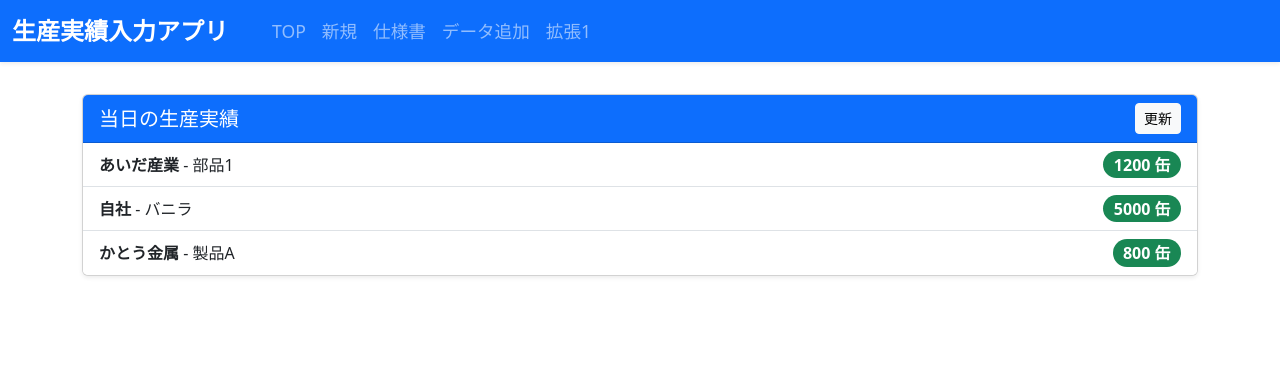
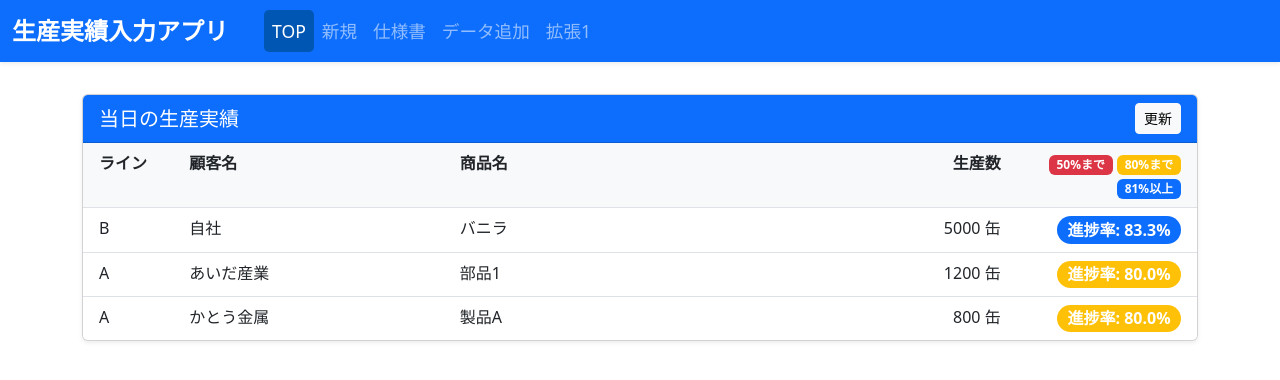
Before and after one commit to nakaji0501/line, a React (Vite) app: page / in a window 1280 px wide. Shown: the top 380 px of the page. Built offline with nearby package versions, Linux system fonts and the light colour scheme.

Commit message:
"TOP画面のレイアウト変更"

```diff
--- a/src/App.css
+++ b/src/App.css
@@ -27,6 +27,12 @@ html, body, #root, .App {
   padding-right: 0.8rem; /* リンク間のスペース */
 }
 
+.header-nav-inline .nav-link.active {
+  background-color: #0056b3; /* アクティブなタブの背景色 */
+  color: white; /* アクティブなタブの文字色 */
+  border-radius: 5px; /* 角を丸くする */
+}
+
 /* 数値入力の矢印を非表示にする */
 input[type="number"]::-webkit-inner-spin-button,
 input[type="number"]::-webkit-outer-spin-button {
--- a/src/App.jsx
+++ b/src/App.jsx
@@ -19,29 +19,38 @@ const AppContent = () => {
     }
   };
 
+  const handleReset = () => {
+    if (formRef.current) {
+      formRef.current.reset();
+    }
+  };
+
   return (
     <div className="App d-flex flex-column vh-100">
       <Navbar bg="primary" variant="dark" expand="lg" className="shadow-sm">
         <Container fluid>
           <Navbar.Brand as={Link} to="/new" className="fs-4 fw-bold">生産実績入力アプリ</Navbar.Brand>
           <Nav className="header-nav-inline">
-            <Nav.Link as={Link} to="/">TOP</Nav.Link>
-            <Nav.Link as={Link} to="/new">新規</Nav.Link>
-            <Nav.Link as={Link} to="/shyousho">仕様書</Nav.Link>
-            <Nav.Link as={Link} to="/data-add">データ追加</Nav.Link>
-            <Nav.Link as={Link} to="/kakuho1">拡張1</Nav.Link>
+            <Nav.Link as={Link} to="/" active={location.pathname === '/'}>TOP</Nav.Link>
+            <Nav.Link as={Link} to="/new" active={location.pathname === '/new'}>新規</Nav.Link>
+            <Nav.Link as={Link} to="/shyousho" active={location.pathname === '/shyousho'}>仕様書</Nav.Link>
+            <Nav.Link as={Link} to="/data-add" active={location.pathname === '/data-add'}>データ追加</Nav.Link>
+            <Nav.Link as={Link} to="/kakuho1" active={location.pathname === '/kakuho1'}>拡張1</Nav.Link>
           </Nav>
           <Navbar.Toggle aria-controls="basic-navbar-nav" />
           <Navbar.Collapse id="basic-navbar-nav">
             <Nav className="ms-auto d-lg-none">
-              <Nav.Link as={Link} to="/">TOP</Nav.Link>
-              <Nav.Link as={Link} to="/new">新規</Nav.Link>
-              <Nav.Link as={Link} to="/shyousho">仕様書</Nav.Link>
-              <Nav.Link as={Link} to="/data-add">データ追加</Nav.Link>
-              <Nav.Link as={Link} to="/kakuho1">拡張1</Nav.Link>
+              <Nav.Link as={Link} to="/" active={location.pathname === '/'}>TOP</Nav.Link>
+              <Nav.Link as={Link} to="/new" active={location.pathname === '/new'}>新規</Nav.Link>
+              <Nav.Link as={Link} to="/shyousho" active={location.pathname === '/shyousho'}>仕様書</Nav.Link>
+              <Nav.Link as={Link} to="/data-add" active={location.pathname === '/data-add'}>データ追加</Nav.Link>
+              <Nav.Link as={Link} to="/kakuho1" active={location.pathname === '/kakuho1'}>拡張1</Nav.Link>
             </Nav>
             {location.pathname === '/new' && (
-              <Button variant="success" onClick={handleSave} className="ms-auto">保存</Button>
+              <div className="ms-auto">
+                <Button variant="success" onClick={handleSave} className="me-2">保存</Button>
+                <Button variant="danger" onClick={handleReset}>リセット</Button>
+              </div>
             )}
           </Navbar.Collapse>
         </Container>
--- a/src/pages/InputForm.jsx
+++ b/src/pages/InputForm.jsx
@@ -28,10 +28,7 @@ const DefectCounter = ({ label, count, onCountChange, isLargeButton = false }) =
   </Col>
 );
 
-const InputForm = forwardRef((props, ref) => {
-  // --- State管理 ---
-  const [showCustomerModal, setShowCustomerModal] = useState(false);
-  const [formData, setFormData] = useState({
+const initialFormData = {
   date: new Date().toISOString().slice(0, 10),
   line: '',
   worker: '',
@@ -45,16 +42,25 @@ const InputForm = forwardRef((props, ref) => {
   douNomi: '',
   sokoNomi: '',
   notes: ''
-  });
+};
+
+const initialProcessingDefects = {
+  douInsatsu: 0, douKizu: 0, douSonota: 0, sokoFuryo: 0, futaFuryo: 0
+};
+
+const initialInspectionDefects = {
+  douInsatsu: 0, douKizu: 0, sokoKizuHekomi: 0, sokoMaki: 0, sonota: 0
+};
+
+const InputForm = forwardRef((props, ref) => {
+  // --- State管理 ---
+  const [showCustomerModal, setShowCustomerModal] = useState(false);
+  const [formData, setFormData] = useState(initialFormData);
 
   // 加工不良のstate
-  const [processingDefects, setProcessingDefects] = useState({
-    douInsatsu: 0, douKizu: 0, douSonota: 0, sokoFuryo: 0, futaFuryo: 0
-  });
+  const [processingDefects, setProcessingDefects] = useState(initialProcessingDefects);
   // 検査不良のstate
-  const [inspectionDefects, setInspectionDefects] = useState({
-    douInsatsu: 0, douKizu: 0, sokoKizuHekomi: 0, sokoMaki: 0, sonota: 0
-  });
+  const [inspectionDefects, setInspectionDefects] = useState(initialInspectionDefects);
 
   // --- 当日使用数の計算 ---
   const totalInspectionDefects = Object.values(inspectionDefects).reduce((sum, current) => sum + current, 0);
@@ -90,6 +96,23 @@ const InputForm = forwardRef((props, ref) => {
 
   const handleSubmit = (e) => {
     if (e) e.preventDefault();
+
+    if (!formData.customer || !formData.product) {
+      alert('顧客名と商品名を入力してください。');
+      return;
+    }
+
+    if (!formData.endTime) {
+      alert('終了時刻を入力してください。');
+      return;
+    }
+
+    const today = new Date().toISOString().slice(0, 10);
+    if (formData.date !== today) {
+      alert('日付が今日の日付ではありません。今日の日付を選択してください。');
+      return;
+    }
+
     const submissionData = {
       ...formData,
       processingDefects,
@@ -100,8 +123,17 @@ const InputForm = forwardRef((props, ref) => {
     // ここでFirebaseにデータを送信する処理を実装
   };
 
+  const handleReset = () => {
+    if (window.confirm('リセットしますか？')) {
+      setFormData(initialFormData);
+      setProcessingDefects(initialProcessingDefects);
+      setInspectionDefects(initialInspectionDefects);
+    }
+  };
+
   useImperativeHandle(ref, () => ({
-    submit: handleSubmit
+    submit: handleSubmit,
+    reset: handleReset
   }));
 
   // --- レンダリング ---
--- a/src/pages/TopPage.jsx
+++ b/src/pages/TopPage.jsx
@@ -1,13 +1,13 @@
 import React from 'react';
-import { Container, Card, ListGroup, Button } from 'react-bootstrap';
+import { Container, Card, ListGroup, Button, Row, Col } from 'react-bootstrap';
 
 function TopPage() {
   // ダミーデータ
   const dailyRecords = [
-    { id: 1, customer: 'あいだ産業', product: '部品1', quantity: 1200 },
-    { id: 2, customer: '自社', product: 'バニラ', quantity: 5000 },
-    { id: 3, customer: 'かとう金属', product: '製品A', quantity: 800 },
-  ];
+    { id: 1, line: 'A', customer: 'あいだ産業', product: '部品1', actualQuantity: 1200, plannedQuantity: 1500 },
+    { id: 2, line: 'B', customer: '自社', product: 'バニラ', actualQuantity: 5000, plannedQuantity: 6000 },
+    { id: 3, line: 'A', customer: 'かとう金属', product: '製品A', actualQuantity: 800, plannedQuantity: 1000 },
+  ].sort((a, b) => b.line.localeCompare(a.line));
 
   const handleRefresh = () => {
     alert('データを更新しました（実際にはまだ同期機能はありません）');
@@ -19,16 +19,51 @@ function TopPage() {
       <Card className="shadow-sm">
         <Card.Header className="bg-primary text-white d-flex justify-content-between align-items-center">
           <h5 className="mb-0">当日の生産実績</h5>
-          <Button variant="light" size="sm" onClick={handleRefresh}>更新</Button>
+          <div className="d-flex align-items-center">
+            <Button variant="light" size="sm" onClick={handleRefresh}>更新</Button>
+          </div>
         </Card.Header>
         <ListGroup variant="flush">
+          <ListGroup.Item className="d-flex align-items-center bg-light fw-bold">
+            <Row className="flex-grow-1 g-0 align-items-start">
+              <Col xs={1} className="text-start">ライン</Col>
+              <Col xs={3} className="text-start">顧客名</Col>
+              <Col xs={2} className="text-start">商品名</Col>
+              <Col xs={4} className="text-end">生産数</Col>
+              <Col xs={2} className="text-end">
+                <span className="badge bg-danger">50%まで</span>
+                <span className="badge bg-warning ms-1">80%まで</span>
+                <span className="badge bg-primary ms-1">81%以上</span>
+              </Col>
+            </Row>
+          </ListGroup.Item>
           {dailyRecords.length > 0 ? (
             dailyRecords.map(record => (
-              <ListGroup.Item key={record.id} className="d-flex justify-content-between align-items-center">
-                <div>
-                  <strong>{record.customer}</strong> - {record.product}
-                </div>
-                <span className="badge bg-success rounded-pill fs-6">{record.quantity} 缶</span>
+              <ListGroup.Item key={record.id} className="d-flex align-items-center">
+                <Row className="flex-grow-1 g-0 align-items-start">
+                  <Col xs={1} className="text-start">{record.line}</Col>
+                  <Col xs={3} className="text-start">{record.customer}</Col>
+                  <Col xs={2} className="text-start">{record.product}</Col>
+                  <Col xs={4} className="text-end">{record.actualQuantity} 缶</Col>
+                  <Col xs={2} className="text-end">
+                    {(() => {
+                      const progress = (record.actualQuantity / record.plannedQuantity) * 100;
+                      let badgeClass = 'bg-info';
+                      if (progress <= 50) {
+                        badgeClass = 'bg-danger';
+                      } else if (progress <= 80) {
+                        badgeClass = 'bg-warning';
+                      } else {
+                        badgeClass = 'bg-primary';
+                      }
+                      return (
+                        <span className={`badge ${badgeClass} rounded-pill fs-6`}>
+                          進捗率: {progress.toFixed(1)}%
+                        </span>
+                      );
+                    })()}
+                  </Col>
+                </Row>
               </ListGroup.Item>
             ))
           ) : (
```
Lines whose indentation alone changed are shown as unchanged.
